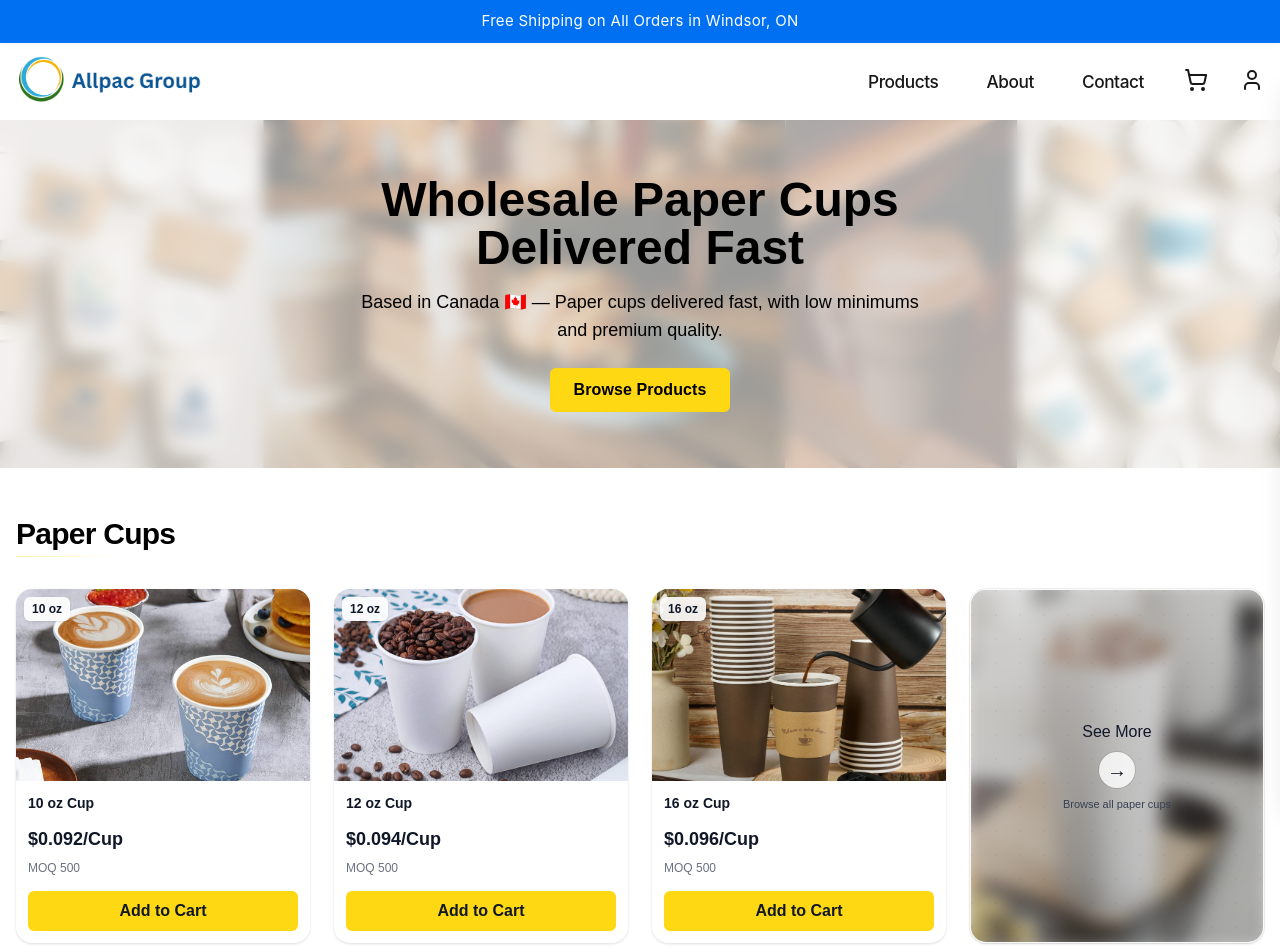
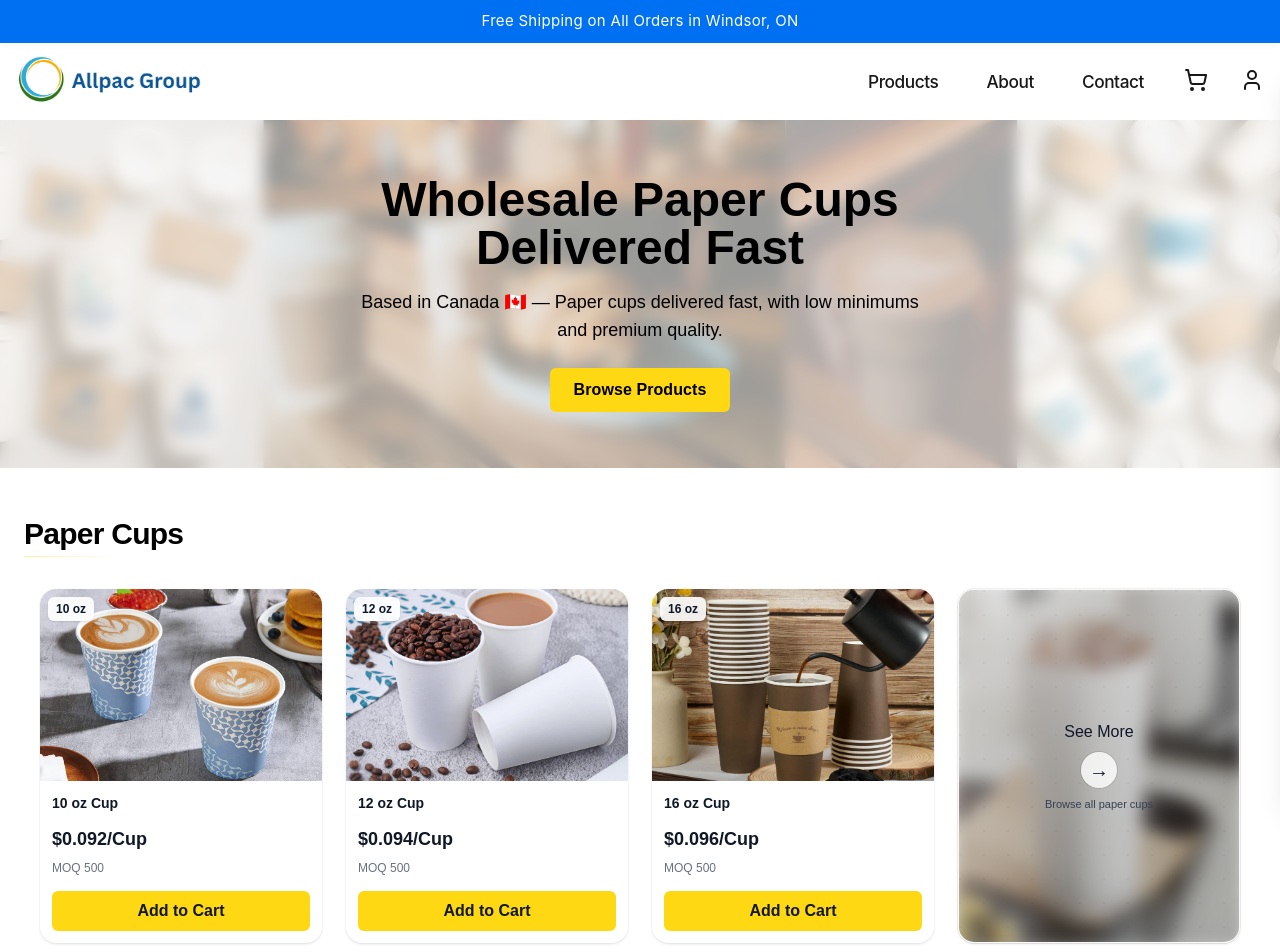
Before and after one commit to Emadedin1/allpacstore, a Next.js app: page / in a window 1280 px wide. Shown: the top 952 px of the page. Built offline with nearby package versions, Linux system fonts and the light colour scheme.

Commit message:
Update page.jsx

```diff
--- a/src/app/page.jsx
+++ b/src/app/page.jsx
@@ -36,7 +36,8 @@ export default function Home() {
 
       {/* Paper Cups Section */}
       <section id="product-sections" className="py-12">
-        <div className="max-w-7xl mx-auto px-4 mb-6 sm:mb-8">
+        {/* Header */}
+        <div className="max-w-7xl mx-auto px-4 sm:px-6 mb-6 sm:mb-8">
           <div className="flex items-end justify-between">
             <div>
               <h2 className="text-2xl sm:text-3xl font-bold tracking-tight text-black">
@@ -51,7 +52,10 @@ export default function Home() {
           </div>
         </div>
 
-        <HomeProductPreview />
+        {/* Home preview grid wrapped with the same gutters */}
+        <div className="max-w-7xl mx-auto px-4 sm:px-6">
+          <HomeProductPreview />
+        </div>
       </section>
     </main>
   )
```
